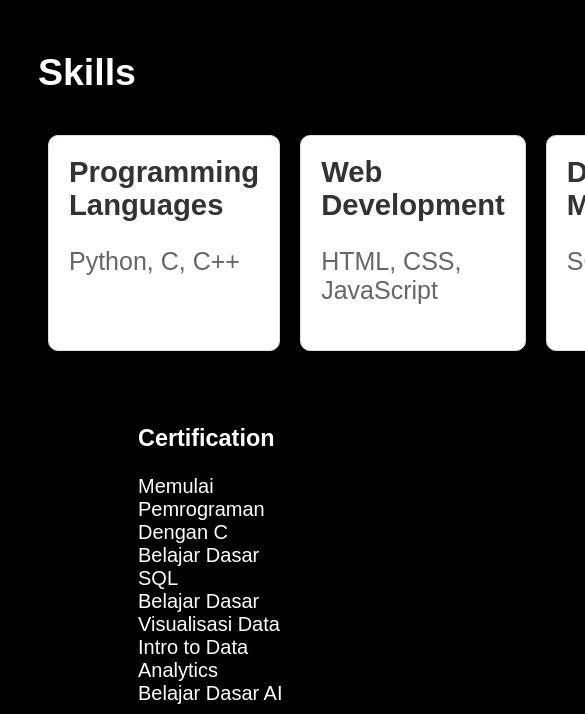
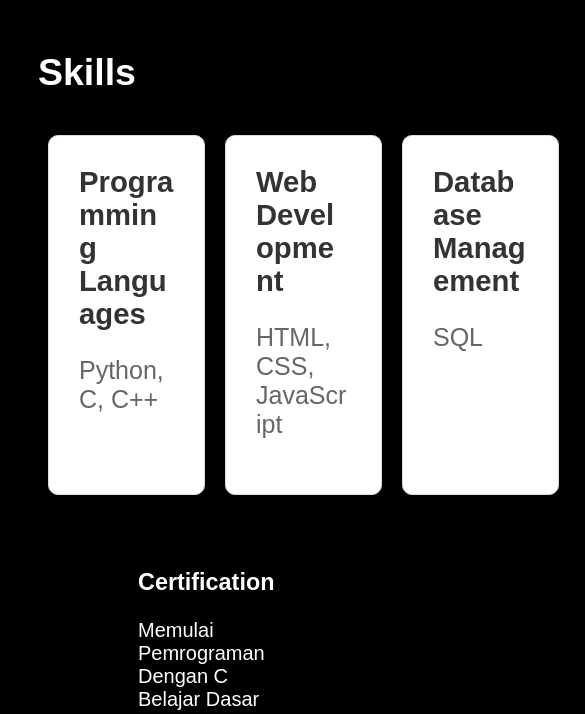
Before and after one commit to chelvadinda/webPortofolio, a plain HTML site: page index.html in a window 390 px wide. Shown: the part 2880-3594 px from the top of the page, 585 px wide, since content can reach past the window. Drawn offline with Linux system fonts and the light colour scheme.

Commit message:
Update styles.css

```diff
--- a/styles.css
+++ b/styles.css
@@ -88,13 +88,6 @@ section {
     word-wrap: break-word;
 }
 
-@media (max-width: 768px) {
-    .skill-box {
-        max-width: 100%;
-        padding: 20px;
-    }
-}
-
 .skill-box h3 {
     color: #333;
     margin: 0;
```
